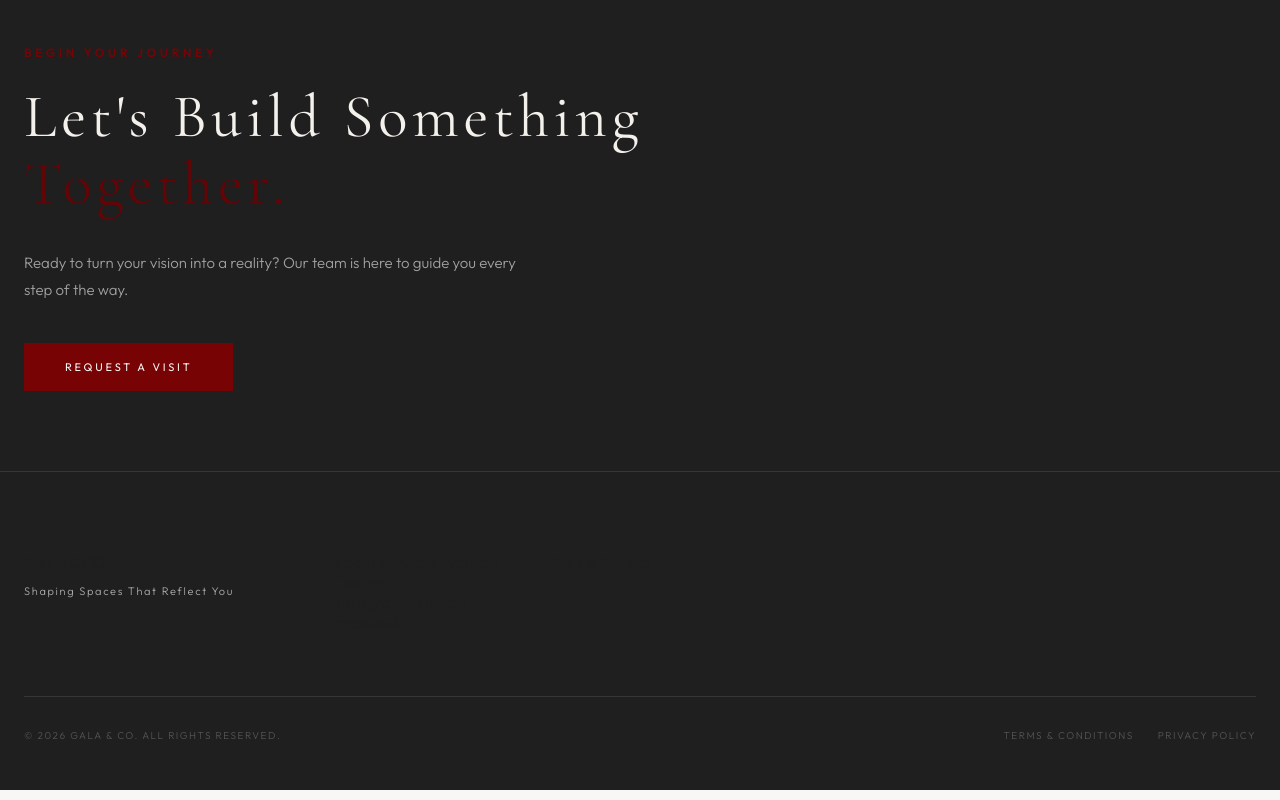
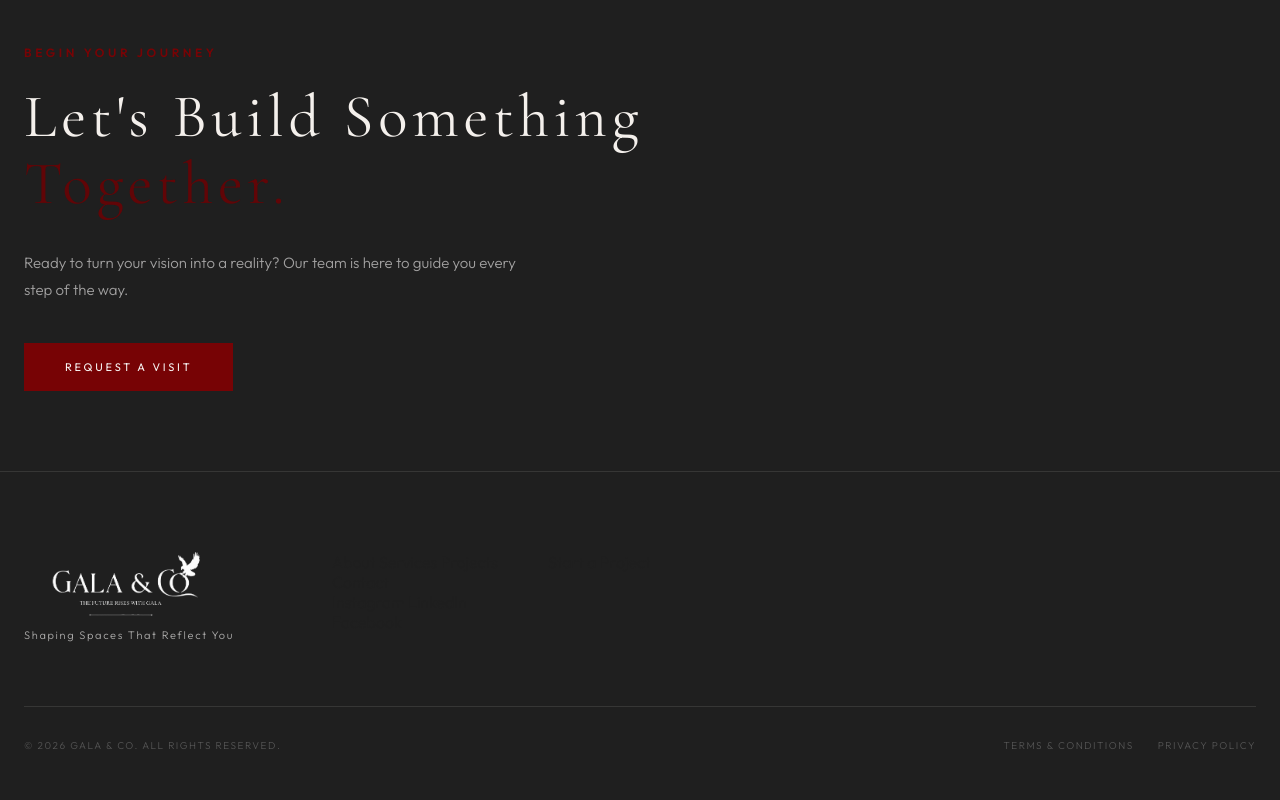
Before and after one commit to galaandco27-web/Gala-and-Co-Website, a plain HTML site: page about.html in a window 1280 px wide. Shown: the part 3797-4597 px from the top of the page. Drawn offline with nearby package versions, Linux system fonts and the light colour scheme.

Commit message:
feat: Update footer logo to use `White_Logo.png` image across all main pages.

```diff
--- a/about.html
+++ b/about.html
@@ -292,8 +292,9 @@
     <footer class="site-footer" role="contentinfo">
         <div class="container">
             <div class="footer-grid">
-                <div>
-                    <p class="footer-logo">GALA &amp; CO</p>
+                <div class="footer-col-brand">
+                    <img src="assets/images/White_Logo.png" alt="Gala &amp; Co Logo"
+                        class="brand-logo-img footer-logo-img">
                     <p class="footer-tagline">Shaping Spaces That Reflect You</p>
                 </div>
                 <div class="footer-links-group">
```
Also changed, not shown: contact.html (+3 -2 lines), index.html (+1 -1 lines), services.html (+3 -2 lines).
